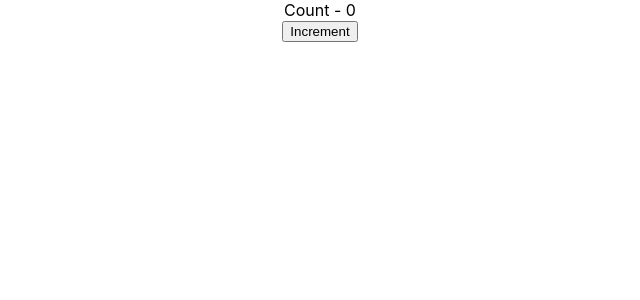
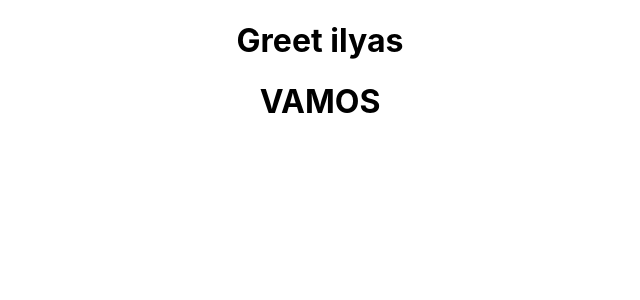
Before and after one commit to IlyasElMabrouki/React-app-Test, a React (Create React App) app: page / in a window 1280 px wide. Shown: the top 300 px of the page, without its empty margins (320-960 px from the left). Built offline with nearby package versions, Linux system fonts and the light colour scheme.

Commit message:
destructuring props in greet and welcome component

```diff
--- a/src/App.js
+++ b/src/App.js
@@ -1,10 +1,12 @@
 import './App.css';
-import Counter from './Components/Counter';
+import Welcome from './Components/Welcome';
 
 function App() {
   return (
     <div className="App">
-      <Counter></Counter>
+      <Welcome name="ilyas">
+        <h1>VAMOS</h1>
+      </Welcome>
     </div>
   );
 }
--- a/src/components/Welcome.js
+++ b/src/components/Welcome.js
@@ -2,10 +2,11 @@ import React, {Component} from 'react'
 
 class Welcome extends Component{
     render(){
+        const {name, children} = this.props
         return (
             <div>
-                <h1>Greet {this.props.name}</h1>
-                {this.props.children}
+                <h1>Greet {name}</h1>
+                {children}
             </div>
         )
     }
--- a/src/components/greet.js
+++ b/src/components/greet.js
@@ -1,10 +1,9 @@
 import React from 'react';
 
-function Greet(props){
+function Greet({name,heroname}){
     return (
         <div>
-            <h1>Greet {props.name}</h1>
-            {props.children}
+            <h1>Greet {name} {heroname}</h1>
         </div>
     )
 }
```
